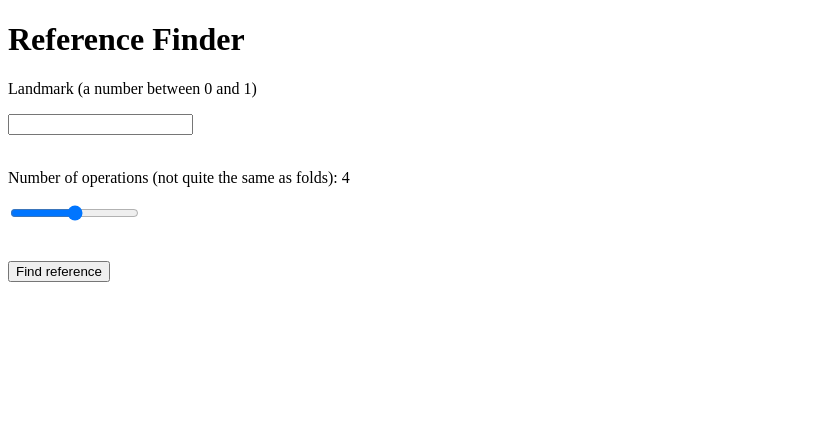
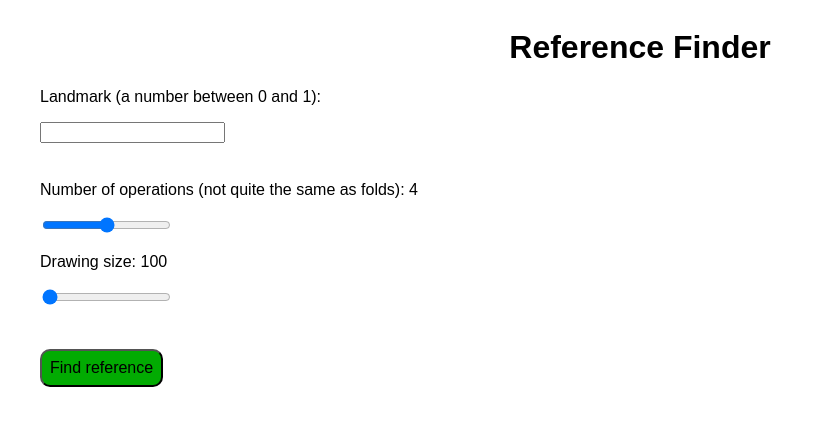
Before and after one commit to HuxleyBerry/origami-reference-finder, a Vue app: page / in a window 1280 px wide. Shown: the top 426 px of the page, without its empty margins (0-826 px from the left). Built offline with nearby package versions, Linux system fonts and the light colour scheme; the HTML template or start-up script is replaced by a standard one.

Commit message:
changed layout and added feature for drawing at different scales

```diff
--- a/src/App.vue
+++ b/src/App.vue
@@ -1,7 +1,12 @@
 <template>
-  <Controls :showing-folds="showingFolds" @find="getReference" />
-  <p>{{ errorInfoText }}</p>
-  <canvas ref="canvas"></canvas>
+  <div id="container">
+    <div id="inner-container" ref="container">
+      <Controls :showing-folds="showingFolds" @find="getReference" />
+      <p>{{ errorInfoText }}</p>
+      <canvas ref="canvas"></canvas>
+    </div>
+  </div>
+
 </template>
 
 <script setup lang="ts">
@@ -9,39 +14,40 @@ import { onMounted, ref, useTemplateRef } from 'vue';
 import Controls from './components/Controls.vue';
 import { getFoldList, includesLine } from './utils/calc';
 import { drawStep, getLinesFromOperation, rotateElements } from './utils/drawing';
-import type { DrawingSettings, FoldDrawingElements, Line } from './types/types';
+import type { FoldDrawingElements, Line } from './types/types';
 
 const showingFolds = ref<boolean>(false)
 const errorInfoText = ref<string>("")
 const canvas = useTemplateRef("canvas")
+const container = useTemplateRef("container")
 let ctx: CanvasRenderingContext2D | null = null
-const stepsPerLine = 3;
-const drawingSettings = ref<DrawingSettings>({
+const drawingSettings = {
   mainColour: "#000000",
   pointColour: "#FF0000",
   lineSectionLength: 7
-})
+}
 
 
 function reset() {
   if (ctx && canvas.value) {
+    //todo fix
     ctx.clearRect(-10, -10, canvas.value.width, canvas.value.height)
   }
 };
 
-function getReference(reference: number, foldNum: number) {
+function getReference(reference: number, foldNum: number, drawingSize: number) {
   if (canvas.value !== null && ctx != null) {
     reset();
     // eliminated = []; //not in the reset() function because we only want to reset this within the getReference() function
     const [fList, descriptionText] = getFoldList(reference, foldNum);
     errorInfoText.value = descriptionText;
     console.log(fList)
-    drawSteps(ctx, fList);
+    drawSteps(ctx, fList, drawingSize);
   }
 };
 
-function drawSteps(ctx: CanvasRenderingContext2D, fList: number[]) {
-  if (canvas.value) {
+function drawSteps(ctx: CanvasRenderingContext2D, fList: number[], drawingSize: number) {
+  if (canvas.value && container.value !== null) {
     let landmarkRotation = 0; // number indicating what edge of the paper the current landmark is on
     let landmarkFlip = 0; // 0 if not flipped, 1 if flipped
     let currentLandmark = 0.5;
@@ -70,13 +76,16 @@ function drawSteps(ctx: CanvasRenderingContext2D, fList: number[]) {
     elementsForEachStep.push(finalElements)
     linesSoFar.push(finalElements.line)
 
-    canvas.value.width = stepsPerLine * 200;
-    canvas.value.height = 200 * (Math.ceil((2 + elementsForEachStep.length) / stepsPerLine));
-    ctx.translate(10, 10);
+    const stepsPerLine = Math.floor(container.value.offsetWidth / (2 * drawingSize));
+    console.log(container.value.offsetWidth, stepsPerLine)
+    canvas.value.width = stepsPerLine * 2 * drawingSize;
+    canvas.value.height = 2 * drawingSize * (Math.ceil((elementsForEachStep.length) / stepsPerLine));
+    ctx.translate(drawingSize / 10, drawingSize / 10);
     console.log(elementsForEachStep)
     elementsForEachStep.forEach((elements, index) => {
-      drawStep(ctx, index, stepsPerLine, elements.description, linesSoFar.slice(0, index + 1), elements.markings, elements.arrows, drawingSettings.value, index === elementsForEachStep.length - 1)
+      drawStep(ctx, index, stepsPerLine, elements.description, linesSoFar.slice(0, index + 1), elements.markings, elements.arrows, drawingSettings, index === elementsForEachStep.length - 1, drawingSize)
     })
+    showingFolds.value = true;
   }
 };
 
@@ -84,15 +93,41 @@ function drawSteps(ctx: CanvasRenderingContext2D, fList: number[]) {
 onMounted(() => {
   if (canvas.value) {
     ctx = canvas.value.getContext("2d")
-    if (ctx === null) {
-      alert("Could not get canvas context")
-    }
-    canvas.value.width = 300
-    canvas.value.height = 300
   }
-
 })
 
 </script>
 
-<style scoped></style>
+<style scoped>
+#container {
+  display: flex;
+  flex-direction: row;
+  justify-content: center;
+  width: 100%;
+}
+
+@media only screen and (max-width: 600px) {
+  #inner-container {
+    padding-left: 20px;
+    padding-right: 20px;
+  }
+}
+
+@media only screen and (min-width: 600px) {
+  #inner-container {
+    width: 500px;
+  }
+}
+
+@media only screen and (min-width: 992px) {
+  #inner-container {
+    width: 900px;
+  }
+}
+
+@media only screen and (min-width: 1200px) {
+  #inner-container {
+    width: 1200px;
+  }
+}
+</style>
--- a/src/components/Controls.vue
+++ b/src/components/Controls.vue
@@ -1,36 +1,74 @@
 <template>
-    <h1>Reference Finder</h1>
-    <p>Landmark (a number between 0 and 1)</p>
-    <input v-model="landmark">
+    <h1 id="title">Reference Finder</h1>
+    <p>Landmark (a number between 0 and 1):</p>
+    <input v-model="landmark" @focus="errorMessage = ''" @blur="landmarkInputBlur">
+    <p id="landmark-error">{{ errorMessage }}</p>
+    <p>Number of operations (not quite the same as folds): {{ foldNum }}</p>
+    <input type="range" min="2" max="6" v-model="foldNum">
     <br>
+    <p>Drawing size: {{ drawingSize }}</p>
+    <input type="range" min="2" max="6" v-model="drawingSizeSlider">
     <br>
-    <p>Number of operations (not quite the same as folds): {{ foldNum }}</p>
-    <input type="range" value="4" min="2" max="6" v-model="foldNum">
-    <br>
-    <br>
-    <br>
-    <button v-if="showingFolds" id="another" @click="console.log('todo')">See another option</button>
-    <button v-else @click="getReference">Find reference</button>
+    <button v-if="showingFolds" @click="console.log('todo')" class="find-button">See another option</button>
+    <button v-else @click="getReference" class="find-button">Find reference</button>
 </template>
 
 <script setup lang="ts">
-import { ref } from 'vue';
+import { computed, ref } from 'vue';
 
 const landmark = ref<string>("")
 const foldNum = ref<number>(4)
+const errorMessage = ref<string>("")
+const drawingSizeSlider = ref<number>(2)
 const props = defineProps<{
     showingFolds: boolean
 }>()
 const emit = defineEmits<{
-    find: [landmark: number, foldNum: number]
+    find: [landmark: number, foldNum: number, drawingSize: number]
 }>()
+
+const drawingSize = computed(() => drawingSizeSlider.value * 50)
+
+function landmarkInputBlur() {
+    const landmarkAsNumber = parseFloat(landmark.value);
+    if (isNaN(landmarkAsNumber) || landmarkAsNumber < 0 || landmarkAsNumber > 1) {
+        errorMessage.value = "Please enter a real number between 0 and 1."
+    }
+}
 
 function getReference() {
     const landmarkAsNumber = parseFloat(landmark.value);
-    if (landmarkAsNumber < 0 || landmarkAsNumber > 1) {
-        alert("invalid!")
+    if (isNaN(landmarkAsNumber) || landmarkAsNumber < 0 || landmarkAsNumber > 1) {
+        errorMessage.value = "Please enter a real number between 0 and 1."
     } else {
-        emit('find', landmarkAsNumber, foldNum.value)
+        emit('find', landmarkAsNumber, foldNum.value, drawingSize.value)
     }
 }
 </script>
+
+<style scoped>
+p {
+    font-family: sans-serif;
+}
+
+#title {
+    text-align: center;
+    font-family: sans-serif;
+}
+
+.find-button {
+    margin-top: 40px;
+    background-color: #02ab02;
+    font-size: medium;
+    padding: 8px;
+    border-radius: 10px;
+    cursor: pointer;
+}
+
+#landmark-error {
+    margin-top: 4px;
+    margin-bottom: 0px;
+    color: red;
+    min-height: 18px;
+}
+</style>
```
Also changed, not shown: src/utils/drawing.ts (+21 -21 lines).
